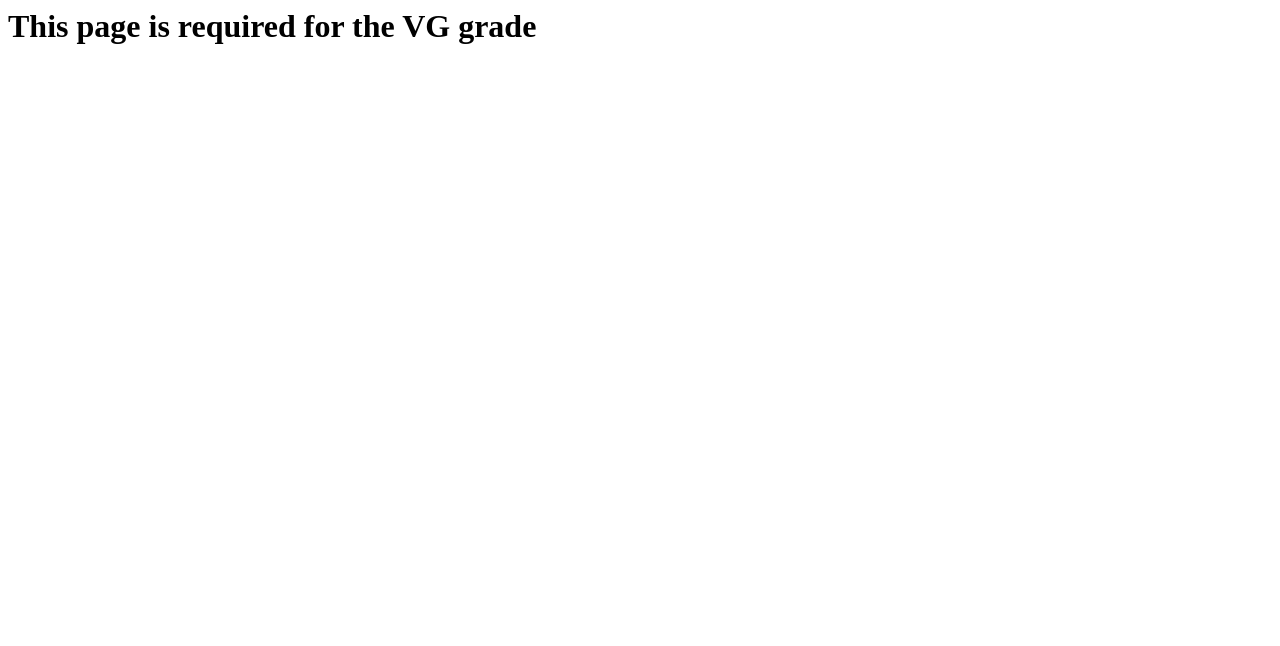
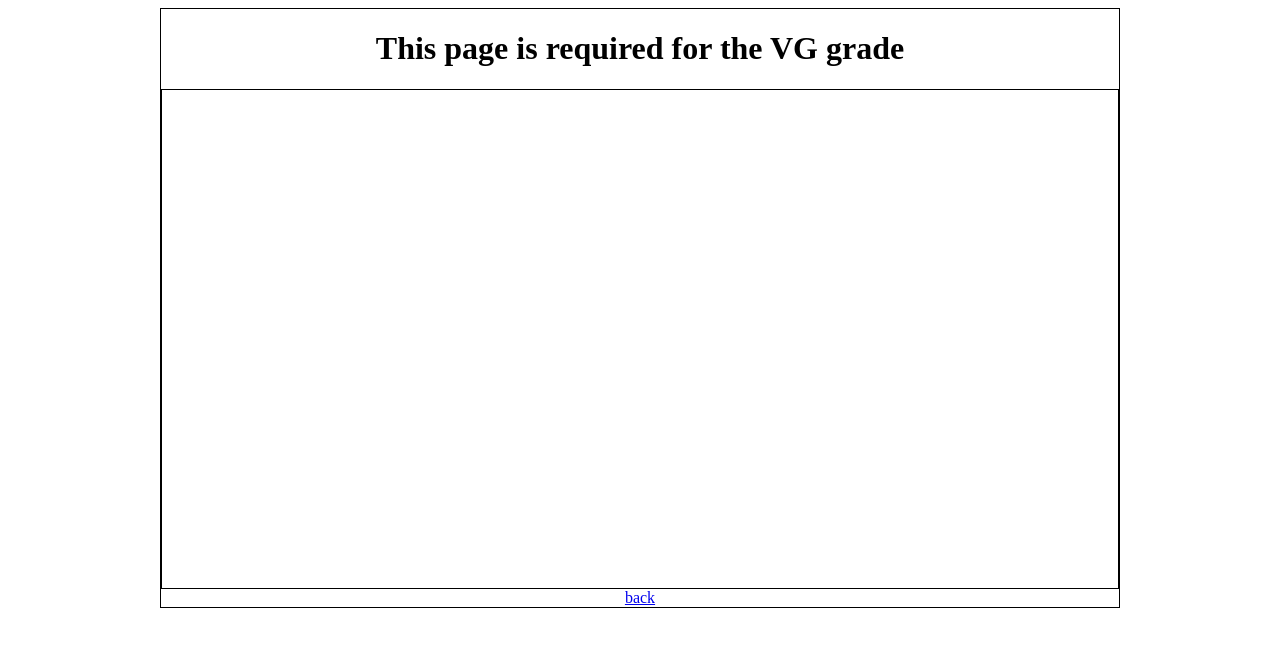
Before and after one commit to JohanBlomberg/ExperienceGhana, a plain HTML site: page blog-client-template/post.html in a window 1280 px wide. Drawn offline with Linux system fonts and the light colour scheme.

Commit message:
firstpostcommit

```diff
--- a/blog-client-template/css/style.css
+++ b/blog-client-template/css/style.css
@@ -1,7 +1,7 @@
 *{
     box-sizing: border-box;
 }
-.blogg-content{
+.blog-content{
     width: 960px;
     height: auto;
     margin: 0 auto;
@@ -47,3 +47,14 @@ size: cover;
 h1{
     font-size:xx-large;
 }
+
+#one-blog-post{
+    width: 960px;
+    height: auto;
+    margin: 0 auto;
+    border: 1px solid black;
+    display: grid;
+    grid-template-columns: 1fr;
+    grid-template-rows: auto;
+    text-align: center;
+}
--- a/blog-client-template/post.html
+++ b/blog-client-template/post.html
@@ -6,7 +6,15 @@
     <link rel="stylesheet" href="css/style.css">
 </head>
 <body>
-    <h1>This page is required for the VG grade</h1>
+    <div id="one-blog-post">
+        <h1>This page is required for the VG grade</h1>
+        <main id="specific-blog-post">
+            <div id="blog-content">
+
+            </div>
+        </main>
+        <a href="index.html" id="back">back</a>
+    </div>
 
     <script src="js/post.js"></script>
 </body>
```
